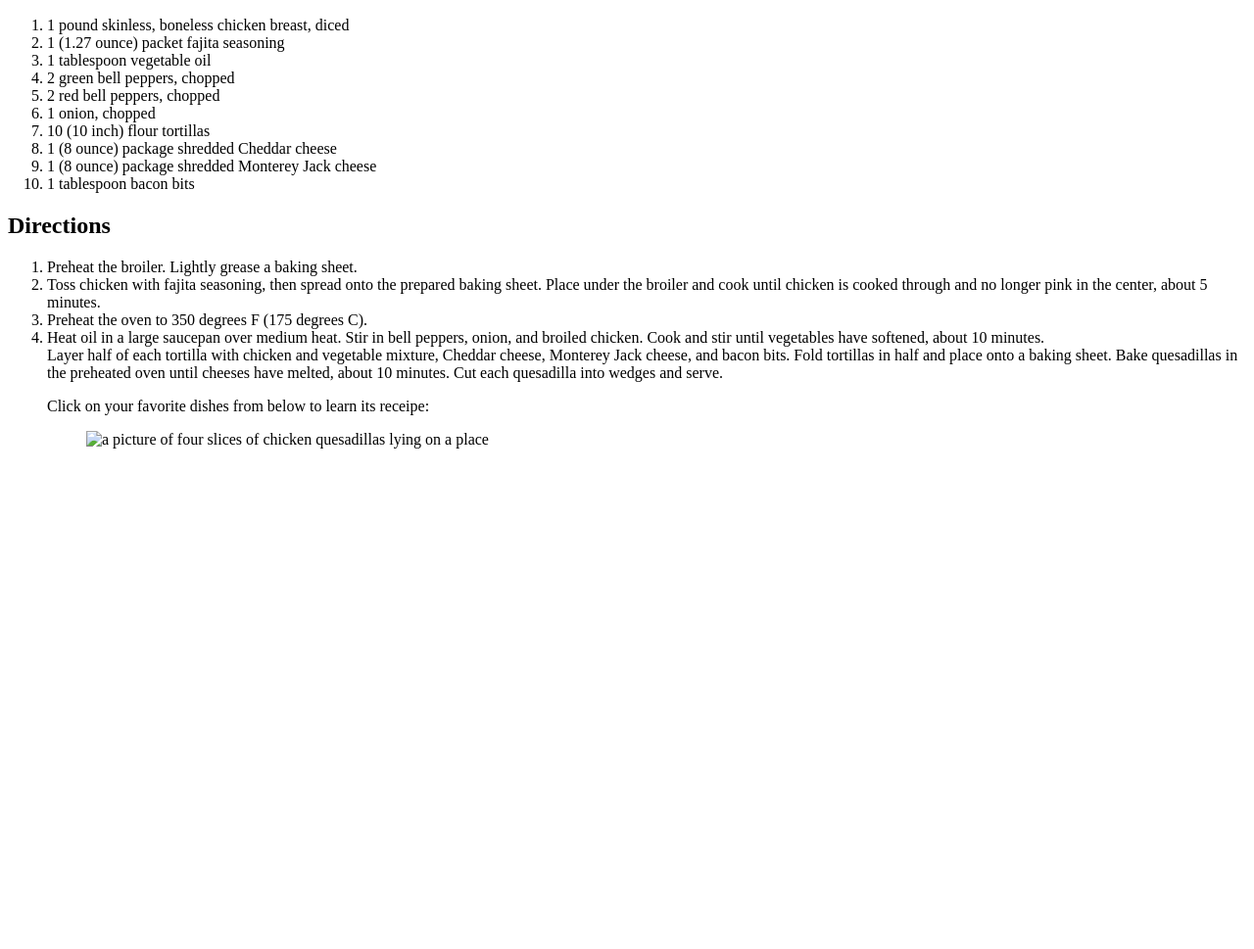
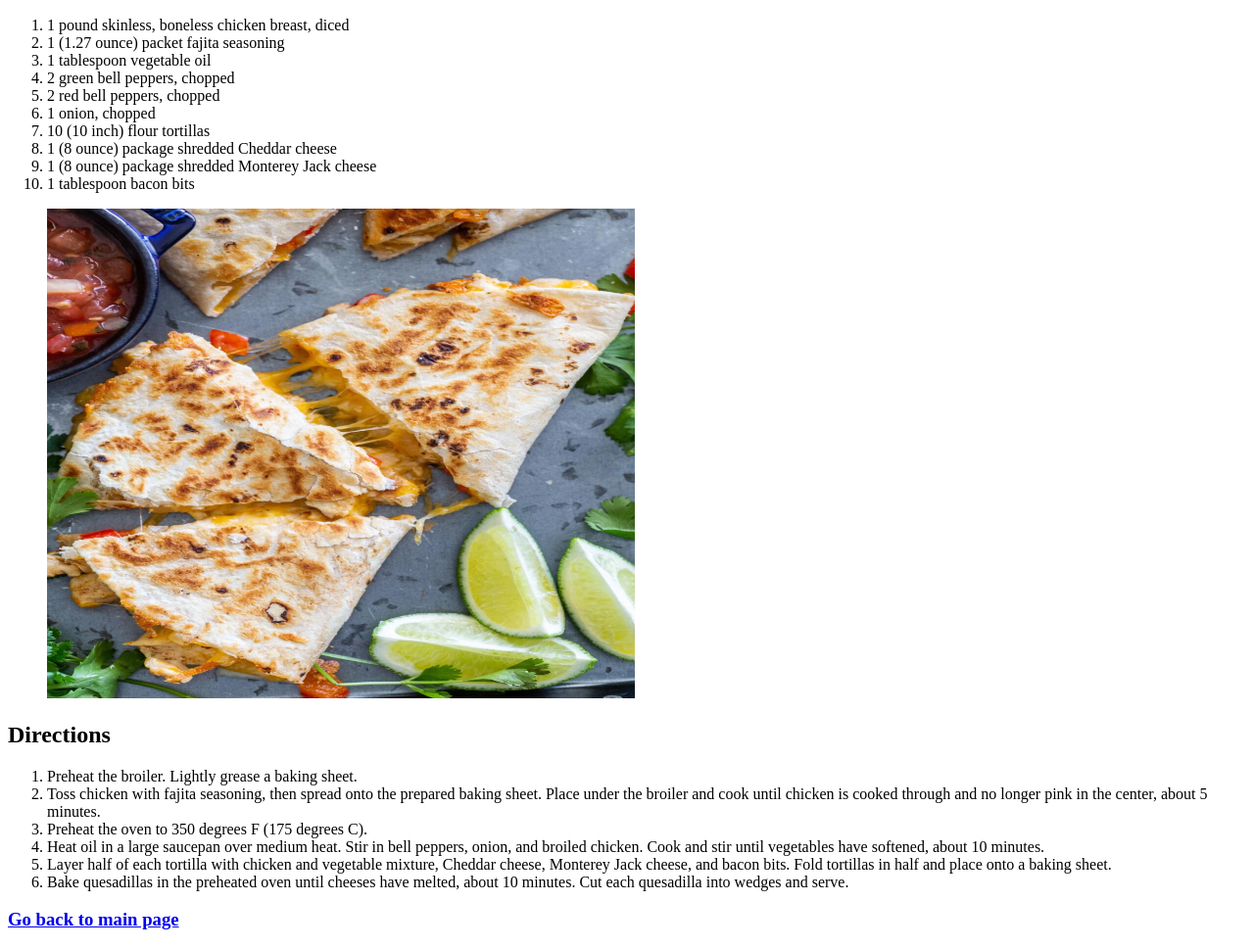
Before and after one commit to Apanta1/ReceipeBook, a plain HTML site: page receipes/chicken_quesadillas.html in a window 1280 px wide. Shown: the part 110-1079 px from the top of the page at 98% size. Before the commit the page ends 800 px from the top, so only its background shows below. Drawn offline with Linux system fonts and the light colour scheme.

Commit message:
finish the chicken quesadillas receipe with way to go back to main page

```diff
--- a/receipes/chicken_quesadillas.html
+++ b/receipes/chicken_quesadillas.html
@@ -23,22 +23,20 @@
         <li>1 tablespoon bacon bits</li>
     </ol>
 
+    <figure>
+        <img src="pictures copy/Chicken_quesadillas_2.webp" width="600" height="500" alt="a picture of four slices of chicken quesadillas lying on a place">
+    </figure>
+
     <h2>Directions</h2>
     <ol>
         <li>Preheat the broiler. Lightly grease a baking sheet.</li>
         <li>Toss chicken with fajita seasoning, then spread onto the prepared baking sheet. Place under the broiler and cook until chicken is cooked through and no longer pink in the center, about 5 minutes.</li>
         <li>Preheat the oven to 350 degrees F (175 degrees C).</li>
         <li>Heat oil in a large saucepan over medium heat. Stir in bell peppers, onion, and broiled chicken. Cook and stir until vegetables have softened, about 10 minutes.</li>
+        <li>Layer half of each tortilla with chicken and vegetable mixture, Cheddar cheese, Monterey Jack cheese, and bacon bits. Fold tortillas in half and place onto a baking sheet.</li>
+        <li>Bake quesadillas in the preheated oven until cheeses have melted, about 10 minutes. Cut each quesadilla into wedges and serve.</li>
+    </ol>
 
-        Layer half of each tortilla with chicken and vegetable mixture, Cheddar cheese, Monterey Jack cheese, and bacon bits. Fold tortillas in half and place onto a baking sheet.
-
-        Bake quesadillas in the preheated oven until cheeses have melted, about 10 minutes. Cut each quesadilla into wedges and serve.
-
-    <p>Click on your favorite dishes from below to learn its receipe:</p>
-
-    <figure>
-        <img src="pictures/chicken_quesadillas" width="600" height="500" alt="a picture of four slices of chicken quesadillas lying on a place">
-    </figure>
-
+    <h3><a href="../index.html">Go back to main page</a></h3>
 </body>
 </html>
```
Also changed, not shown: index.html (renamed from homepage.html), receipes/pictures copy/Chicken_Tikka_1.jpeg (added), receipes/pictures copy/Chicken_Tikka_2.jpeg (added), receipes/pictures copy/Chicken_quesadillas.webp (added), receipes/pictures copy/Chicken_quesadillas_2.webp (added), receipes/pictures copy/Kung_Pao_Chicken.webp (added), receipes/pictures copy/Kung_Pao_Chicken_2.webp (added).
